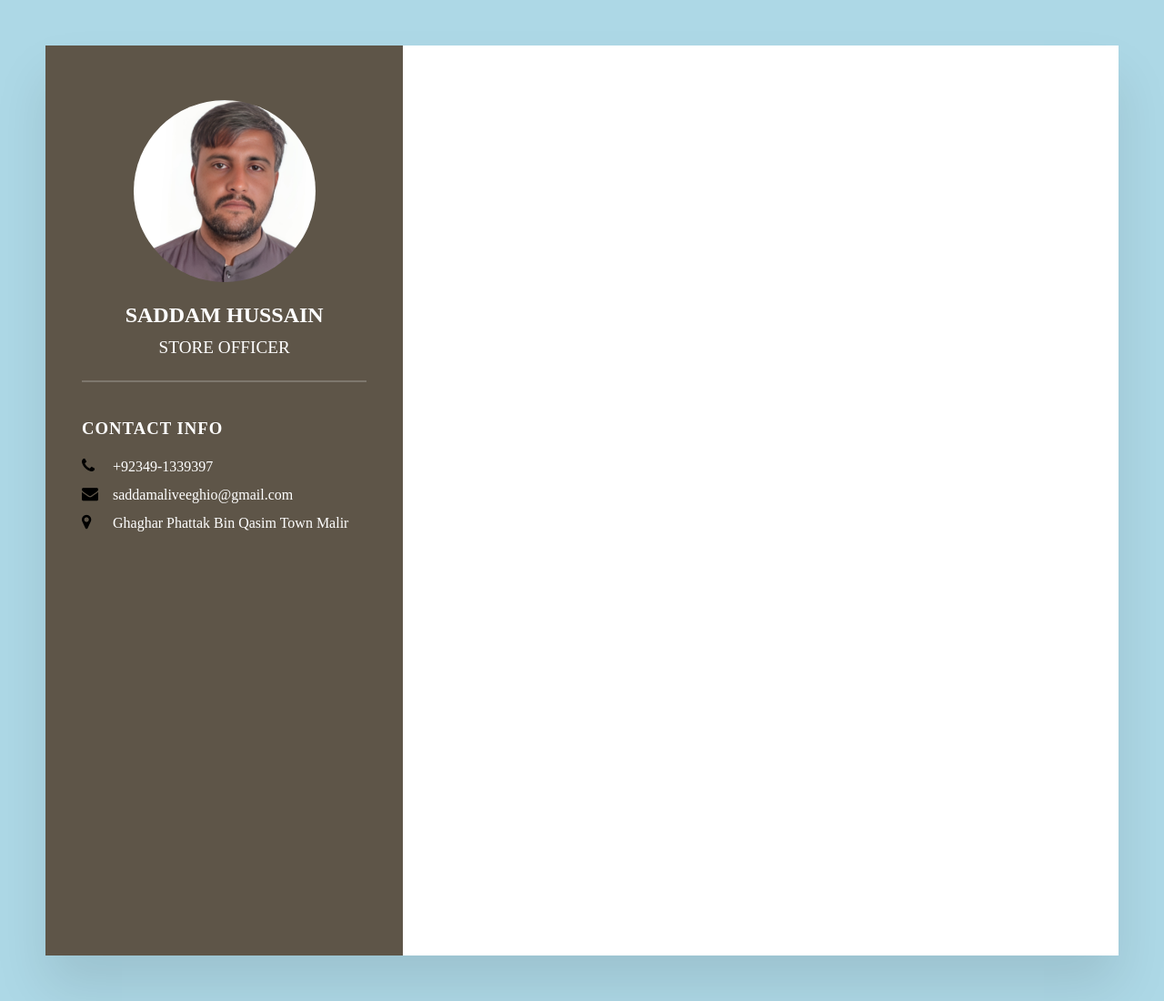
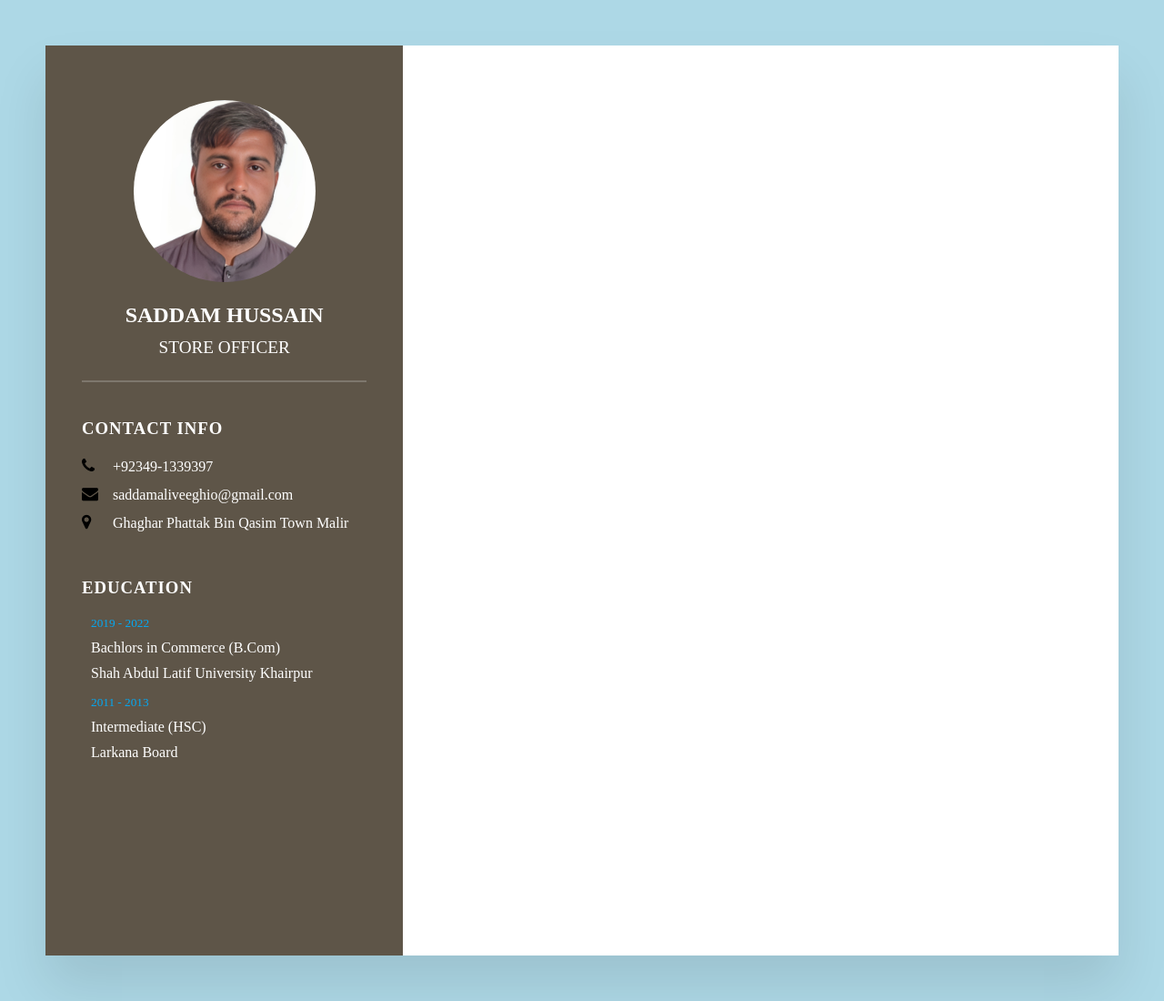
Before and after one commit to Saddamhussainveeghio/Resume, a plain HTML site: page index.html in a window 1280 px wide. Shown: the whole page at 91% size. Drawn offline with Linux system fonts and the light colour scheme.

Commit message:
Education Section Completed

```diff
--- a/index.html
+++ b/index.html
@@ -33,6 +33,20 @@
                     </li>
                 </ul>
             </div>
+            <div class="contactInfo education">
+                <h3 class="title">Education</h3>
+                <ul>
+                    <li>
+                        <h5>2019 - 2022</h5>
+                        <h4>Bachlors in Commerce (B.Com)</h4>
+                        <h4>Shah Abdul Latif University Khairpur</h4>
+                    </li>
+                    <li>
+                        <h5>2011 - 2013</h5>
+                        <h4>Intermediate (HSC)</h4>
+                        <h4>Larkana Board</h4>
+                    </li>
+                </ul>
         </div>
         <div class="nav-Right"></div>
     </div>
--- a/style.css
+++ b/style.css
@@ -91,6 +91,24 @@ body{
     color: #fff;
     font-weight: 300;
 }
+.contactInfo.education li{
+    margin-bottom: 15px;
+}
+.contactInfo.education h5{
+    color: #03a9f4;
+    font-weight: 500;
+    margin: 10px;
+}
+.contactInfo.education h4:nth-child(2){
+    color: #fff;
+    font-weight: 500;
+    margin: 10px;
+}
+.contactInfo.education h4{
+    color: #fff;
+    font-weight: 300;
+    margin: 10px;
+}
 .container .nav-right{
     position: relative;
     background: #fff;
```
